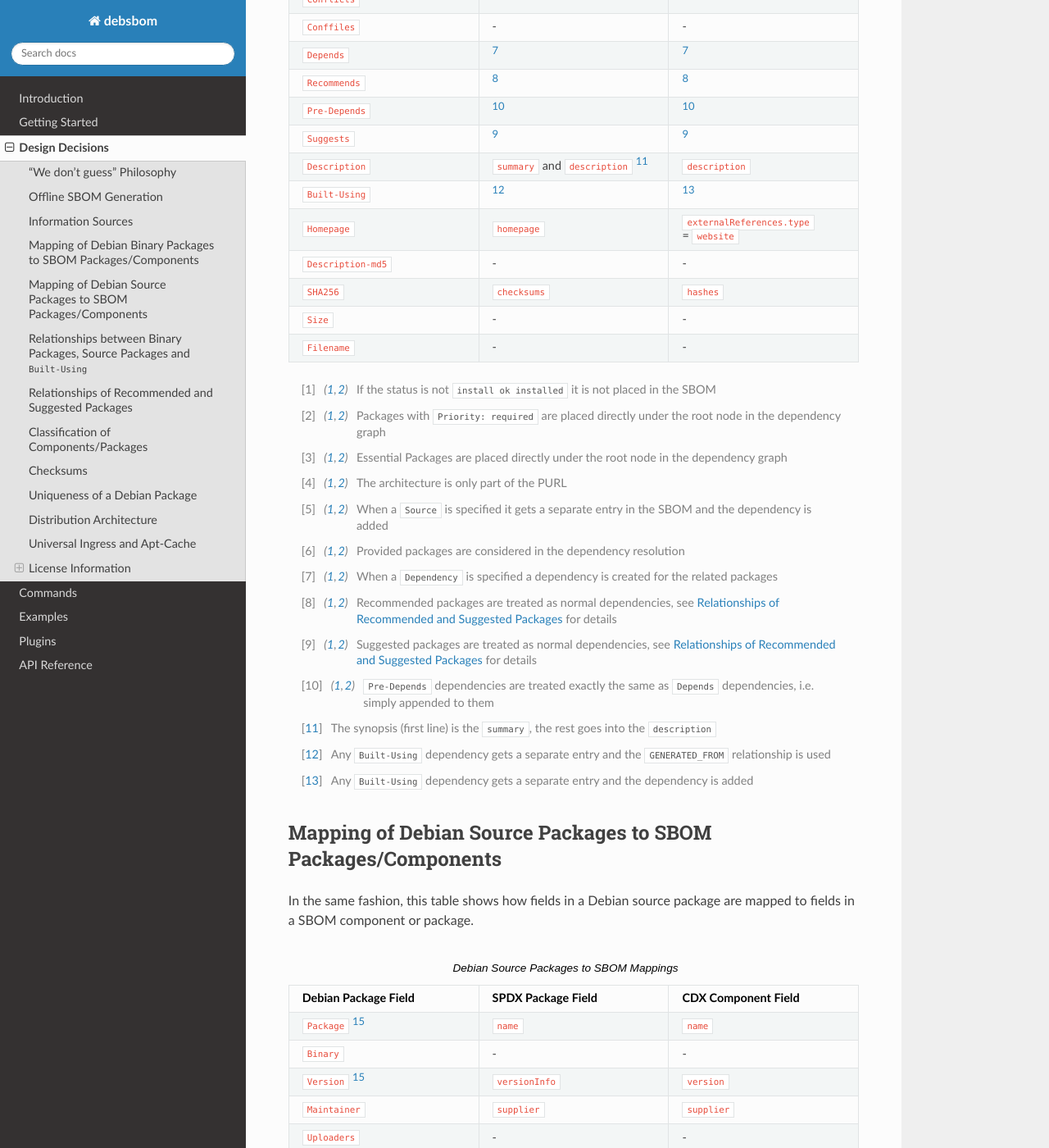
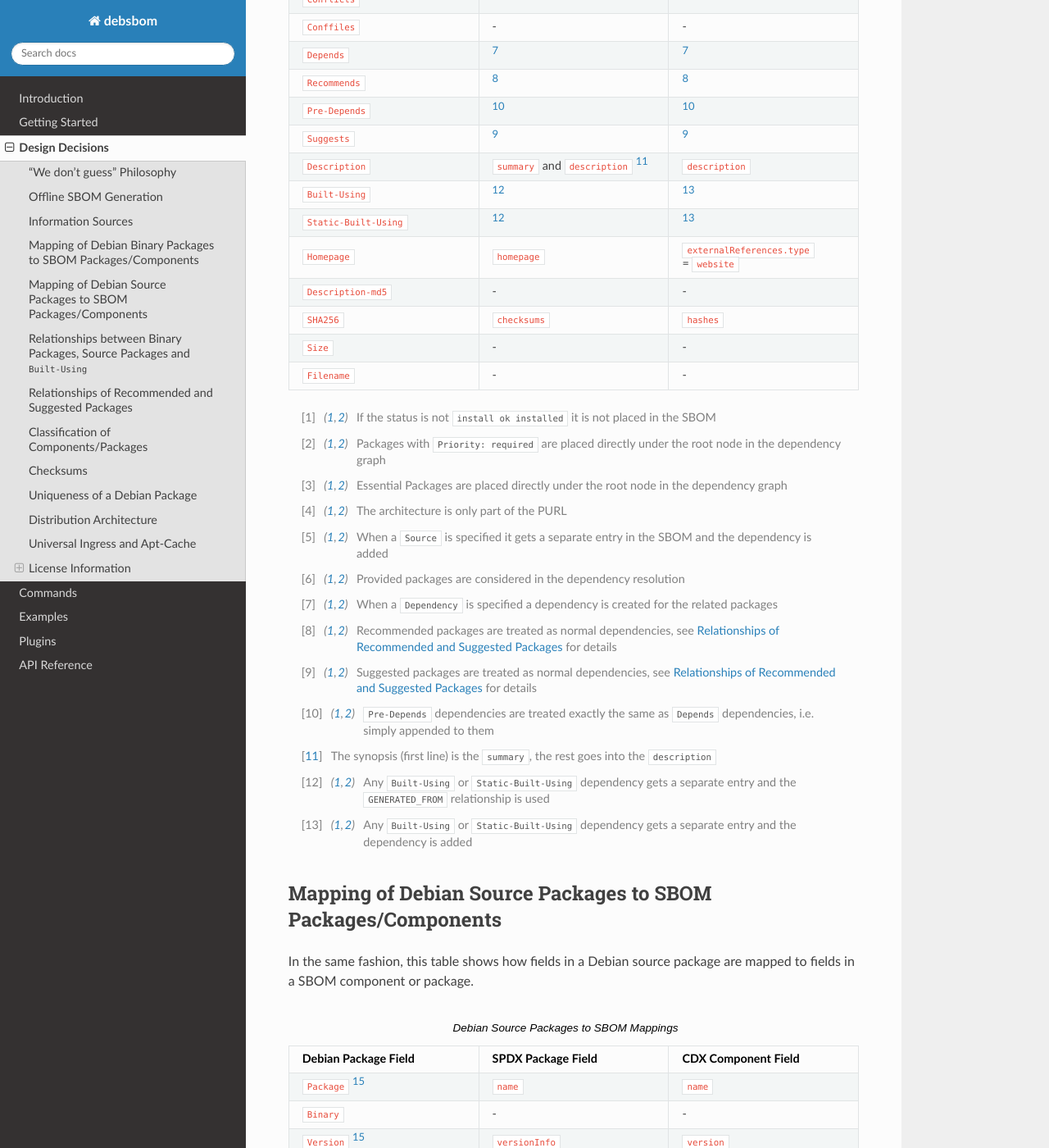
Before and after one commit to siemens/debsbom, a Sphinx documentation site: the page built from docs/source/design-decisions.rst, in a window 1280 px wide and 1400 px high, scrolled down 1793 px. Shown: the whole window at 82% size. Built offline with Sphinx 7.4.7 and the Read the Docs theme 3.1.0, drawn with Linux system fonts in a browser that asks for light colours.

Commit message:
docs: document Static-Built-Using field mapping
Signed-off-by: Christoph Steiger <christoph.steiger@siemens.com>

```diff
--- a/docs/source/design-decisions.rst
+++ b/docs/source/design-decisions.rst
@@ -63,6 +63,7 @@ The following table shows how fields in a Debian binary package are mapped to fi
     ``Suggests``, [#suggests]_, [#suggests]_
     ``Description``, ``summary`` and ``description`` [#description]_,  ``description``
     ``Built-Using``, [#built_using_spdx]_, [#built_using_cdx]_
+    ``Static-Built-Using``, [#built_using_spdx]_, [#built_using_cdx]_
     ``Homepage``, ``homepage``, ``externalReferences.type`` = ``website``
     ``Description-md5``, \-, \-
     ``SHA256``, ``checksums``, ``hashes``
@@ -80,8 +81,8 @@ The following table shows how fields in a Debian binary package are mapped to fi
 .. [#suggests] Suggested packages are treated as normal dependencies, see `Relationships of Recommended and Suggested Packages`_ for details
 .. [#pre_depends] ``Pre-Depends`` dependencies are treated exactly the same as ``Depends`` dependencies, i.e. simply appended to them
 .. [#description] The synopsis (first line) is the ``summary``, the rest goes into the ``description``
-.. [#built_using_spdx] Any ``Built-Using`` dependency gets a separate entry and the ``GENERATED_FROM`` relationship is used
-.. [#built_using_cdx] Any ``Built-Using`` dependency gets a separate entry and the dependency is added
+.. [#built_using_spdx] Any ``Built-Using`` or ``Static-Built-Using`` dependency gets a separate entry and the ``GENERATED_FROM`` relationship is used
+.. [#built_using_cdx] Any ``Built-Using`` or ``Static-Built-Using`` dependency gets a separate entry and the dependency is added
 
 Mapping of Debian Source Packages to SBOM Packages/Components
 -------------------------------------------------------------
```
